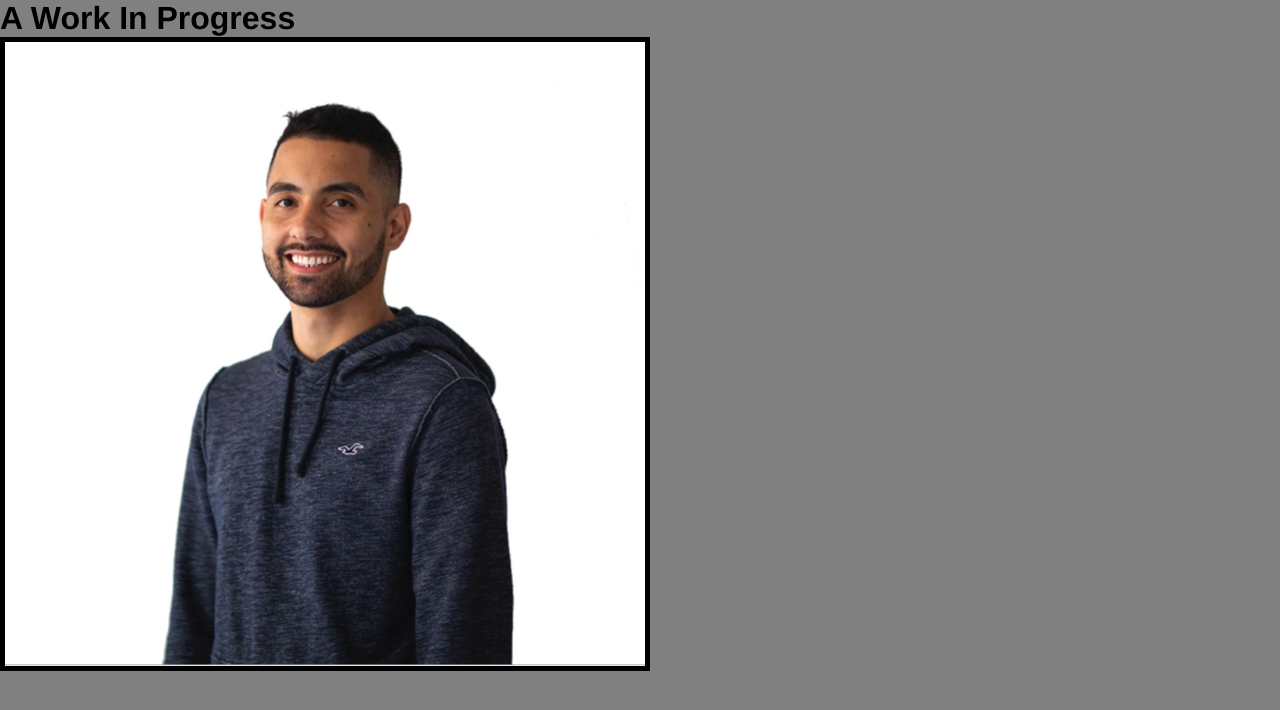
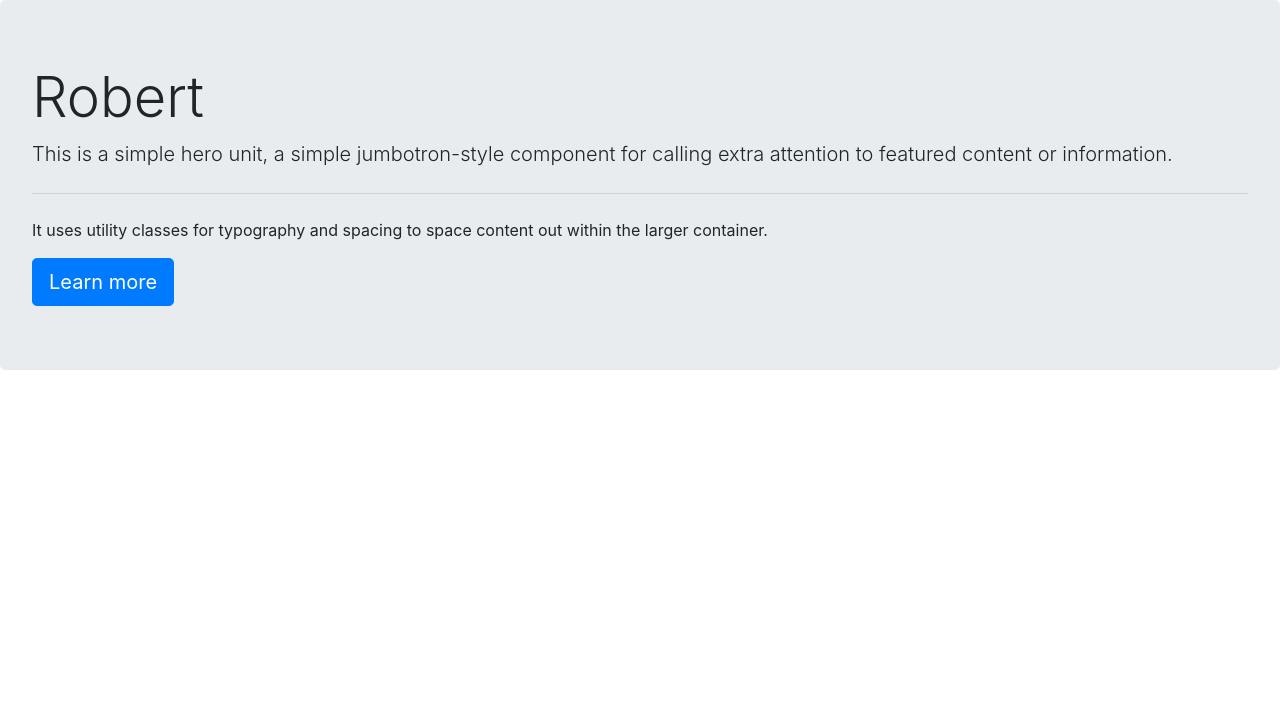
Before and after one commit to FiveEightyEight/FiveEightyEight, a plain HTML site: page index.html in a window 1280 px wide. Drawn offline with nearby package versions, Linux system fonts and the light colour scheme.

Commit message:
added foundation to add js

```diff
--- a/index.html
+++ b/index.html
@@ -1,14 +1,32 @@
 <!DOCTYPE html>
 <html lang="en">
+
 <head>
     <meta charset="UTF-8">
     <meta name="viewport" content="width=device-width, initial-scale=1.0">
     <meta http-equiv="X-UA-Compatible" content="ie=edge">
     <title> [5-8-8] </title>
-    <link rel='stylesheet' href='styles/app.css'>
+    <link rel="stylesheet" href="https://stackpath.bootstrapcdn.com/bootstrap/4.1.3/css/bootstrap.min.css" integrity="sha384-MCw98/SFnGE8fJT3GXwEOngsV7Zt27NXFoaoApmYm81iuXoPkFOJwJ8ERdknLPMO"
+        crossorigin="anonymous">
+    <!-- <link rel='stylesheet' href='styles/app.css'> -->
 </head>
+
 <body>
-    <h1> A Work In Progress </h1>
-    <img src='assets/images/rAbreu.png'>
+    <div>
+        <div class="jumbotron">
+
+            <h1 class="display-4">Robert</h1>
+            <p class="lead">This is a simple hero unit, a simple jumbotron-style component for calling extra
+                attention to featured content or information.</p>
+            <hr class="my-4">
+            <p>It uses utility classes for typography and spacing to space content out within the larger container.</p>
+            <a class="btn btn-primary btn-lg" href="#" role="button">Learn more</a>
+        </div>
+
+        <!-- <img src='assets/images/rAbreu.png'> -->
+    </div>
+
+    <script src='js/app.js'></script>
 </body>
+
 </html>
```
Also changed, not shown: js/app.js (added).
